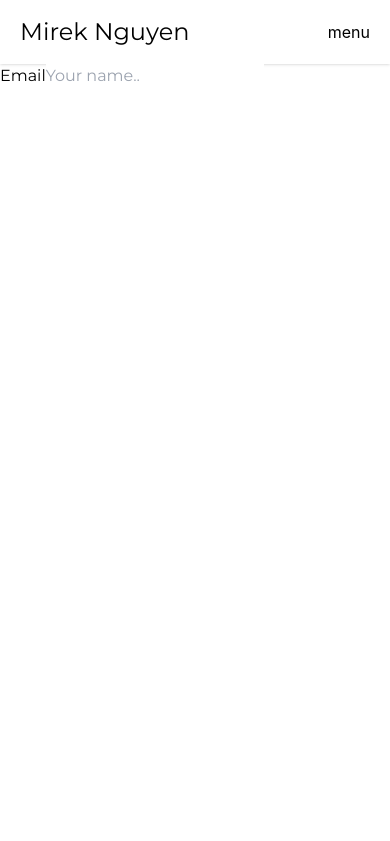
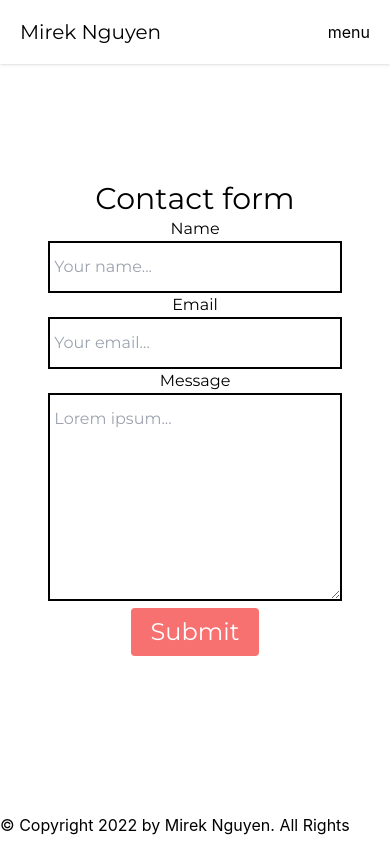
Before and after one commit to MirekNguyen/mirekng-homepage, a Next.js app: page /contact in a window 390 px wide. Shown: the top 841 px of the page. Built offline with nearby package versions, Linux system fonts and the light colour scheme.

Commit message:
feat: add contact page, more mobile responsive

```diff
--- a/components/Navbar.jsx
+++ b/components/Navbar.jsx
@@ -7,8 +7,8 @@ const Navbar = () => {
   const { theme, setTheme } = useTheme();
   return (
     <nav className="h-16 justify-between px-5 sm:px-20 items-center bg-transparent dark:text-slate-100 w-screen shadow">
-      <div className="flex justify-between h-16 items-center">
-        <div className="flex justify-between w-1/2 text-2xl font-montserrat sm:w-1/4">
+      <div className="flex justify-between h-16 items-center relative">
+        <div className="flex justify-between w-full text-xl sm:text-2xl font-montserrat">
           <Link href="/">Mirek Nguyen</Link>
         </div>
         <div className="flex sm:hidden">menu</div>
@@ -19,7 +19,7 @@ const Navbar = () => {
           <li className="ml-5">
             <Link href="/contact">Contact</Link>
           </li>
-          <li className="ml-5">
+          <li className="ml-5 text-2xl min-w-max">
             <button onClick={switchTheme}>
               {theme === "light" ? (
                 <img
--- a/pages/contact.jsx
+++ b/pages/contact.jsx
@@ -2,12 +2,41 @@ import styles from "../styles/Home.module.css";
 const Contact = () => {
   return (
     <>
-      <main className={`${styles.container} ${styles.main} font-montserrat `}>
-        <form action="POST">
-          <label htmlFor="text">Email</label>
-          <input type="text" placeholder="Your name.."></input>
-        </form>
-        <article className="flex-1"></article>
+      <main className={` ${styles.main} ${styles.center} font-montserrat `}>
+        <div className="text-center w-1/2 min-w-320">
+          <h1 className="text-3xl">Contact form</h1>
+          <form method="POST" action="/mail.php">
+            <label htmlFor="text">Name</label>
+            <br />
+            <input
+              className="py-3 px-1 w-11/12 lg:w-2/3 border-2 border-black dark:bg-slate-100 dark:text-black"
+              type="text"
+              placeholder="Your name..."
+            ></input>
+            <br />
+            <label htmlFor="email">Email</label>
+            <br />
+            <input
+              className="py-3 px-1 w-11/12 lg:w-2/3 border-2 border-black dark:bg-slate-100 dark:text-black"
+              type="email"
+              placeholder="Your email..."
+            ></input>
+            <br />
+            <label htmlFor="message">Message</label>
+            <br />
+            <textarea
+              className="py-3 px-1 w-11/12 lg:w-2/3 h-52 border-2 border-black dark:bg-slate-100 dark:text-black"
+              name="message"
+              placeholder="Lorem ipsum..."
+            ></textarea>
+            <br />
+            <input
+              className="text-2xl text-white bg-red-400 rounded px-5 py-2"
+              type="submit"
+            ></input>
+          </form>
+          <article className="flex-1"></article>
+        </div>
       </main>
     </>
   );
--- a/pages/index.jsx
+++ b/pages/index.jsx
@@ -16,21 +16,27 @@ export default function Home() {
   // Switch dark/light theme
   // Toggle search bar
   return (
-    <main className={`${styles.container} ${styles.main} font-montserrat `}>
-      <div className="flex justify-center text-center h-screen dark:bg-neutral-900 bg-neutral-300 transition duration-500">
-        <div className="self-center">
-          <p className="text-left text-5xl dark:text-white">Hi,</p>
-          <p className="text-left text-5xl dark:text-white">
+    <main className={`${styles.main} font-montserrat `}>
+      <div
+        className={` ${styles.splashscreen} flex justify-center text-center dark:bg-neutral-900 bg-neutral-300 transition duration-500`}
+      >
+        <div className="self-center mb-20">
+          <p className="text-left text-4xl px-2 sm:text-5xl dark:text-white">
+            Hi,
+          </p>
+          <p className="text-left text-4xl px-2 sm:text-5xl dark:text-white">
             I am <u>Mirek</u>
           </p>
-          <p className="text-left text-5xl dark:text-white">
+          <p className="text-left text-4xl px-2 sm:text-5xl dark:text-white">
             welcome to my website
           </p>
           <br />
-          <p>I am currently studying informatics to become a web developer</p>
+          <p className="px-2">
+            I am currently studying informatics to become a web developer
+          </p>
           <br />
           <Link href="#projects">
-            <button className="text-2xl text-white bg-red-400 rounded px-5 py-2">
+            <button className="text-2xl sm:text-2xl text-white bg-red-400 rounded px-5 py-2">
               My projects
             </button>
           </Link>
--- a/styles/Home.module.css
+++ b/styles/Home.module.css
@@ -1,9 +1,12 @@
 .main {
   font-family: "Montserrat";
-  min-height: 100vh;
+  min-height: 84vh;
   margin: 0;
   display: flex;
   flex-direction: column;
+}
+.splashscreen {
+  height: 96vh;
 }
 
 .navigationBar {
--- a/tailwind.config.js
+++ b/tailwind.config.js
@@ -1,16 +1,19 @@
 /** @type {import('tailwindcss').Config} */
 module.exports = {
-   darkMode: 'class',
+  darkMode: "class",
   content: [
     "./pages/**/*.{js,ts,jsx,tsx}",
     "./components/**/*.{js,ts,jsx,tsx}",
   ],
   theme: {
     extend: {
+      minWidth: {
+        320: "320px",
+      },
     },
     fontFamily: {
-         montserrat: ['Montserrat']
-      }
+      montserrat: ["Montserrat"],
+    },
   },
   plugins: [],
-}
+};
```
Lines whose indentation alone changed are shown as unchanged.
